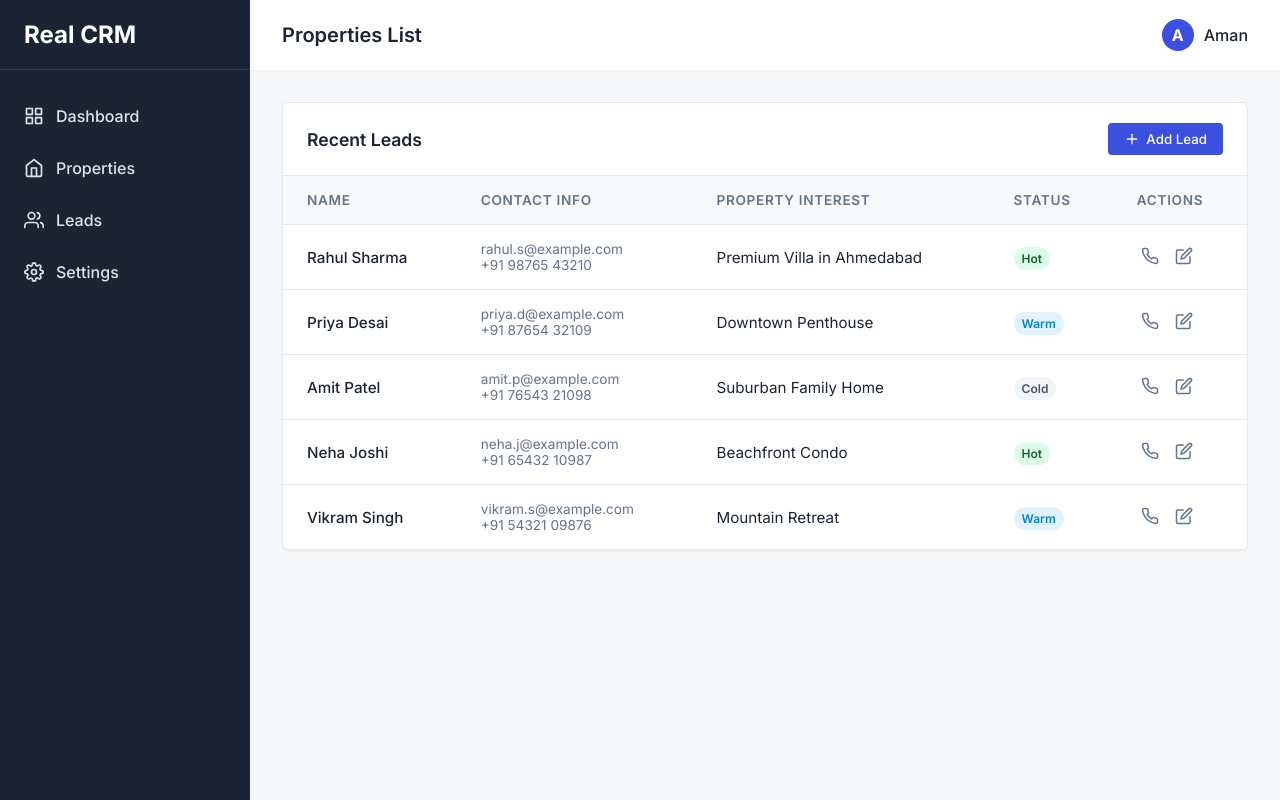
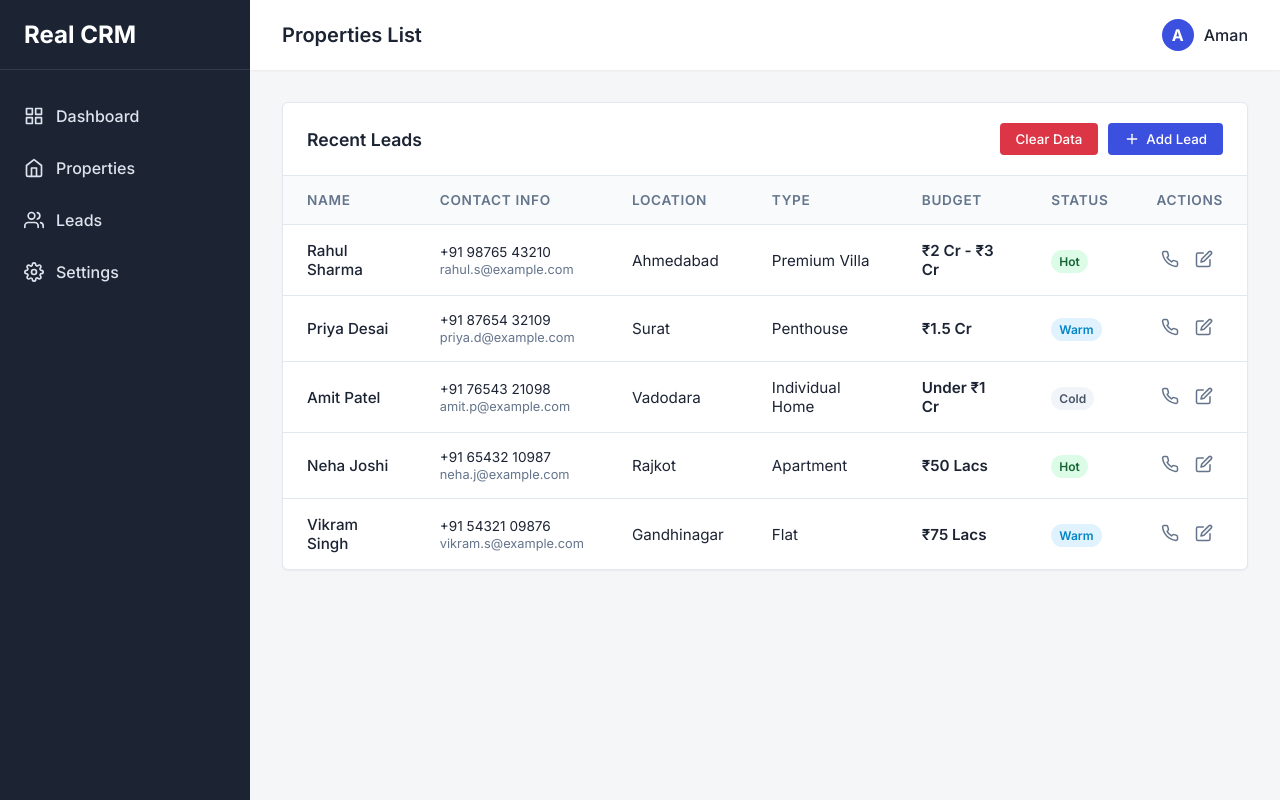
Before and after one commit to amanxridex/realcrm, a Next.js app: page /leads in a window 1280 px wide. Built offline with nearby package versions, Linux system fonts and the light colour scheme.

Commit message:
fix: Update leads table schema to separate Location, Type, and Budget columns

```diff
--- a/src/app/leads/page.tsx
+++ b/src/app/leads/page.tsx
@@ -16,25 +16,36 @@ export default function LeadsPage() {
     } else {
       // Default leads if empty
       const defaultLeads = [
-        { id: 1, name: "Rahul Sharma", email: "rahul.s@example.com", phone: "+91 98765 43210", interest: "Premium Villa in Ahmedabad", status: "Hot" },
-        { id: 2, name: "Priya Desai", email: "priya.d@example.com", phone: "+91 87654 32109", interest: "Downtown Penthouse", status: "Warm" },
-        { id: 3, name: "Amit Patel", email: "amit.p@example.com", phone: "+91 76543 21098", interest: "Suburban Family Home", status: "Cold" },
-        { id: 4, name: "Neha Joshi", email: "neha.j@example.com", phone: "+91 65432 10987", interest: "Beachfront Condo", status: "Hot" },
-        { id: 5, name: "Vikram Singh", email: "vikram.s@example.com", phone: "+91 54321 09876", interest: "Mountain Retreat", status: "Warm" }
+        { id: 1, name: "Rahul Sharma", email: "rahul.s@example.com", phone: "+91 98765 43210", location: "Ahmedabad", type: "Premium Villa", budget: "₹2 Cr - ₹3 Cr", status: "Hot" },
+        { id: 2, name: "Priya Desai", email: "priya.d@example.com", phone: "+91 87654 32109", location: "Surat", type: "Penthouse", budget: "₹1.5 Cr", status: "Warm" },
+        { id: 3, name: "Amit Patel", email: "amit.p@example.com", phone: "+91 76543 21098", location: "Vadodara", type: "Individual Home", budget: "Under ₹1 Cr", status: "Cold" },
+        { id: 4, name: "Neha Joshi", email: "neha.j@example.com", phone: "+91 65432 10987", location: "Rajkot", type: "Apartment", budget: "₹50 Lacs", status: "Hot" },
+        { id: 5, name: "Vikram Singh", email: "vikram.s@example.com", phone: "+91 54321 09876", location: "Gandhinagar", type: "Flat", budget: "₹75 Lacs", status: "Warm" }
       ];
       setLeads(defaultLeads);
       localStorage.setItem("crm_leads", JSON.stringify(defaultLeads));
     }
   }, []);
 
+  // Function to clear localStorage just in case of old schema conflicts
+  const handleClearCache = () => {
+    localStorage.removeItem("crm_leads");
+    window.location.reload();
+  };
+
   return (
     <div className="card">
       <div className="card-header">
         <h2 style={{ fontSize: "1.1rem", fontWeight: 600 }}>Recent Leads</h2>
-        <button className="btn-primary">
-          <svg width="16" height="16" viewBox="0 0 24 24" fill="none" stroke="currentColor" strokeWidth="2" strokeLinecap="round" strokeLinejoin="round"><line x1="12" y1="5" x2="12" y2="19"></line><line x1="5" y1="12" x2="19" y2="12"></line></svg>
-          Add Lead
-        </button>
+        <div style={{ display: "flex", gap: "10px" }}>
+          <button className="btn-primary" onClick={handleClearCache} style={{ backgroundColor: "var(--danger)", borderColor: "var(--danger)" }}>
+            Clear Data
+          </button>
+          <button className="btn-primary" onClick={() => window.location.href='/leadform'}>
+            <svg width="16" height="16" viewBox="0 0 24 24" fill="none" stroke="currentColor" strokeWidth="2" strokeLinecap="round" strokeLinejoin="round"><line x1="12" y1="5" x2="12" y2="19"></line><line x1="5" y1="12" x2="19" y2="12"></line></svg>
+            Add Lead
+          </button>
+        </div>
       </div>
 
       <div className="table-wrapper">
@@ -43,7 +54,9 @@ export default function LeadsPage() {
             <tr>
               <th>Name</th>
               <th>Contact Info</th>
-              <th>Property Interest</th>
+              <th>Location</th>
+              <th>Type</th>
+              <th>Budget</th>
               <th>Status</th>
               <th>Actions</th>
             </tr>
@@ -53,10 +66,14 @@ export default function LeadsPage() {
               <tr key={lead.id}>
                 <td style={{ fontWeight: 500, color: "var(--foreground)" }}>{lead.name}</td>
                 <td>
-                  <div style={{ color: "var(--text-muted)", fontSize: "0.85rem" }}>{lead.email}</div>
-                  <div style={{ color: "var(--text-muted)", fontSize: "0.85rem" }}>{lead.phone}</div>
+                  <div style={{ display: "flex", flexDirection: "column", gap: "2px" }}>
+                    <span style={{ fontSize: "0.85rem", color: "var(--foreground)" }}>{lead.phone}</span>
+                    <span style={{ fontSize: "0.8rem", color: "var(--text-muted)" }}>{lead.email}</span>
+                  </div>
                 </td>
-                <td>{lead.interest}</td>
+                <td>{lead.location}</td>
+                <td>{lead.type}</td>
+                <td style={{ fontWeight: 600 }}>{lead.budget}</td>
                 <td>
                   <span className={`status-badge ${lead.status === 'Hot' ? 'sold' : ''}`} style={lead.status === 'Cold' ? { backgroundColor: '#f1f5f9', color: '#475569' } : {}}>
                     {lead.status}
```
Also changed, not shown: src/app/leadform/page.tsx (+6 -4 lines).
